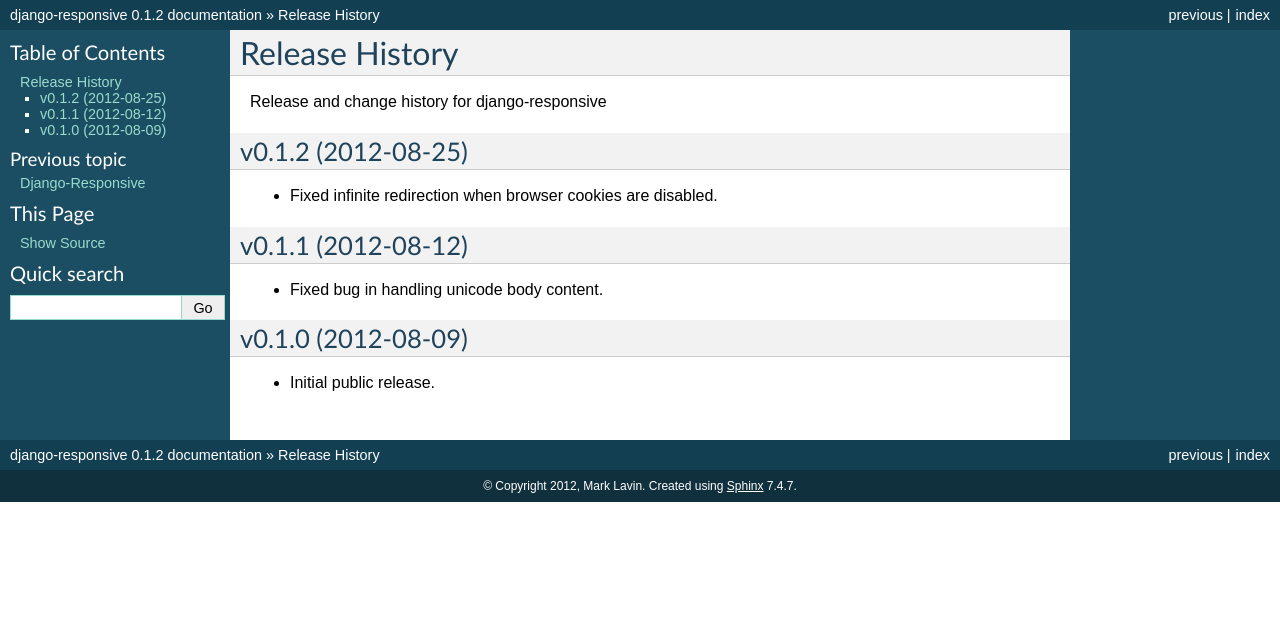
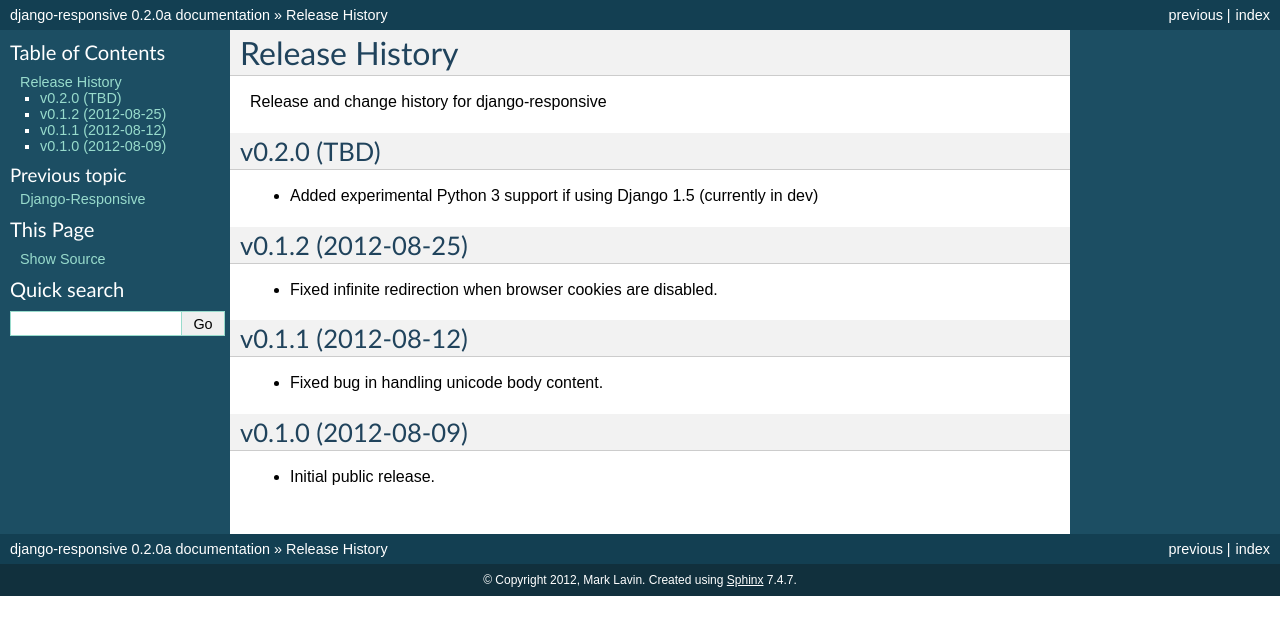
Before and after one commit to mlavin/django-responsive, a Sphinx documentation site: the page built from docs/releases.rst, in a window 1280 px wide. Shown: the top 635 px of the page. Built offline with Sphinx 7.4.7, drawn with Linux system fonts in a browser that asks for light colours.

Commit message:
Version bump for current dev status and add release note on Python 3 support.

```diff
--- a/docs/conf.py
+++ b/docs/conf.py
@@ -48,9 +48,9 @@
 # built documents.
 #
 # The short X.Y version.
-version = '0.1'
+version = '0.2'
 # The full version, including alpha/beta/rc tags.
-release = '0.1.2'
+release = '0.2.0a'
 
 # The language for content autogenerated by Sphinx. Refer to documentation
 # for a list of supported languages.
--- a/docs/releases.rst
+++ b/docs/releases.rst
@@ -2,6 +2,12 @@
 ====================================
 
 Release and change history for django-responsive
+
+
+v0.2.0 (TBD)
+------------------------------------
+
+- Added experimental Python 3 support if using Django 1.5 (currently in dev)
 
 
 v0.1.2 (2012-08-25)
--- a/responsive/__init__.py
+++ b/responsive/__init__.py
@@ -2,4 +2,4 @@
 from __future__ import unicode_literals
 
 
-__version__ = '0.1.2'
+__version__ = '0.2.0a'
```
